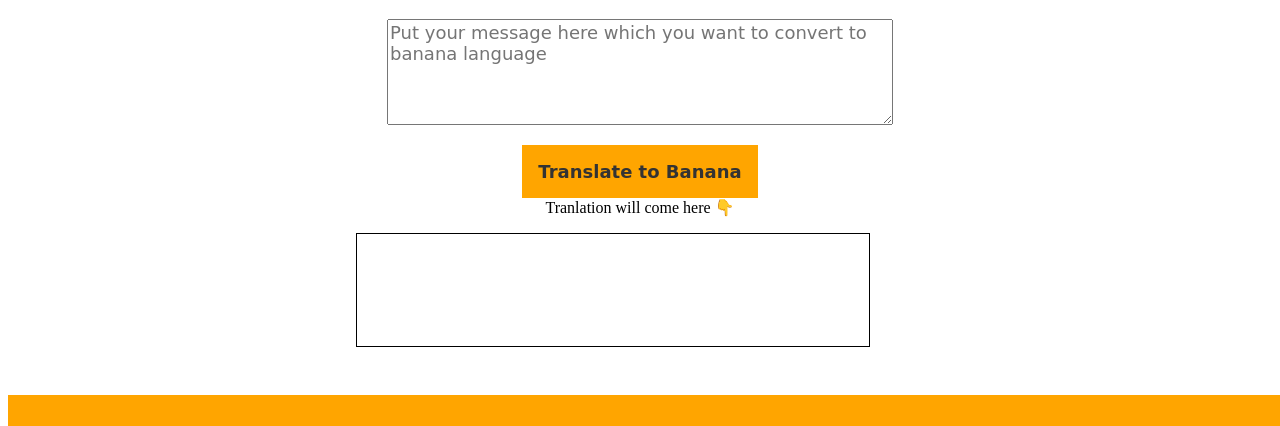
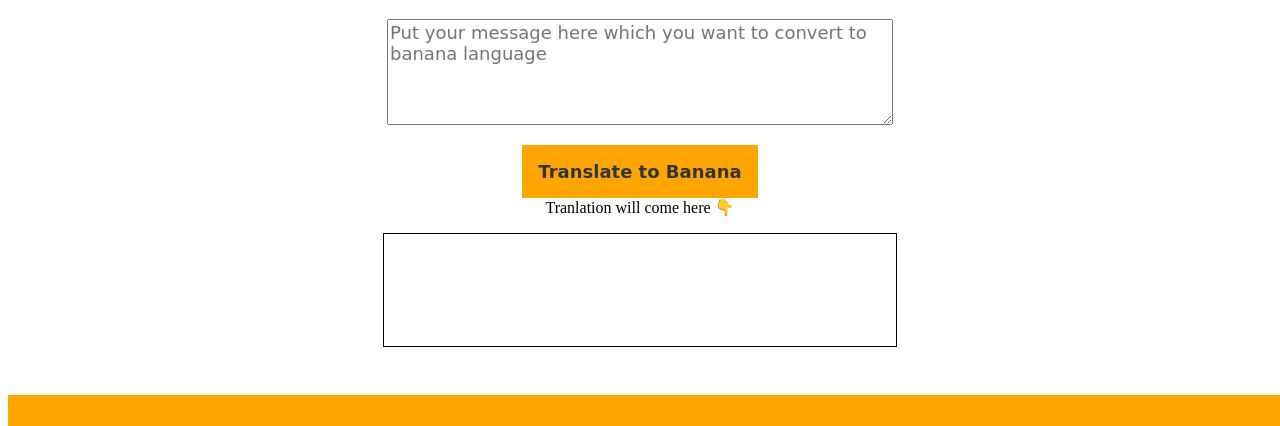
Before and after one commit to skshabeera/mark6, a plain HTML site: page index.html in a window 1280 px wide. Shown: the part 92-518 px from the top of the page. Drawn offline with Linux system fonts and the light colour scheme; a web font is replaced by a local one.

Commit message:
commit to main

```diff
--- a/index.html
+++ b/index.html
@@ -17,7 +17,7 @@
         <textarea id="translate-input"  placeholder="Put your message here which you want to convert to banana language"></textarea>
         <button id="btn-translate">Translate to Banana</button>
         <div>Tranlation will come here 👇</div>
-        <div id="translate-output"></div>
+        <center><div id="translate-output"></div></center>
     </main>
 
     <footer>
--- a/styles.css
+++ b/styles.css
@@ -58,6 +58,7 @@ textarea {
     padding: 1rem;
     overflow: scroll;
     margin: 1rem;
+    text-align: center;
 }
 
 
```
